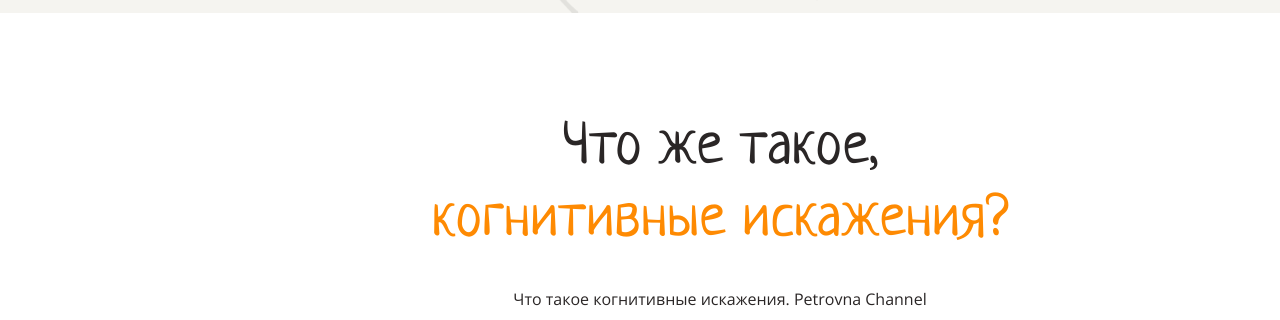
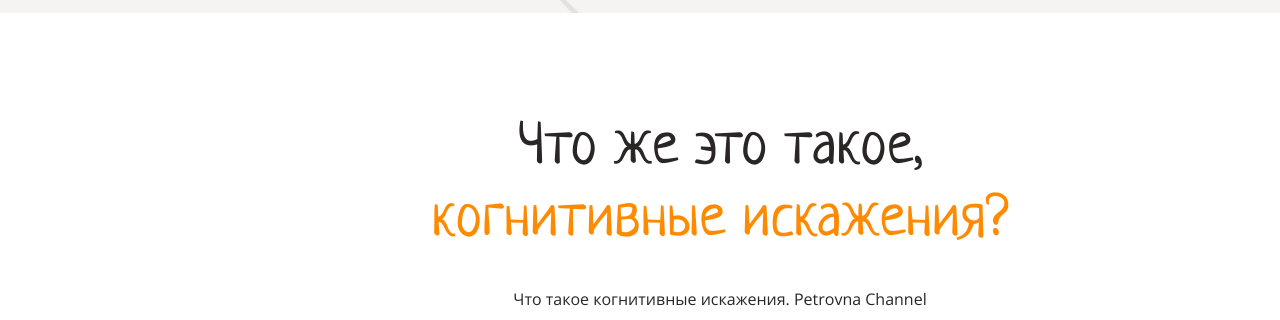
Before and after one commit to CeJIDb/layout-designer-project-58, a website: page src/index.html in a window 1280 px wide. Shown: the part 907-1227 px from the top of the page. Drawn offline with Linux system fonts and the light colour scheme.

Commit message:
fix(index.html): fix text in section-video header

```diff
--- a/src/index.html
+++ b/src/index.html
@@ -29,7 +29,7 @@
     <main class="main">
         <section class="section-video bg-white">
             <div class="content ta-center">
-                <h2 class="mb-30"><span class="c-text">Что же такое,</span><br>когнитивные искажения?</h2>
+                <h2 class="mb-30"><span class="c-text">Что же это такое,</span><br>когнитивные искажения?</h2>
                 <p class="mb-30">Что такое когнитивные искажения. Petrovna Channel</p>
                 <iframe class="video" width="919" height="569" src="https://www.youtube.com/embed/jie9AizBqss" allowfullscreen></iframe>
             </div>
```
